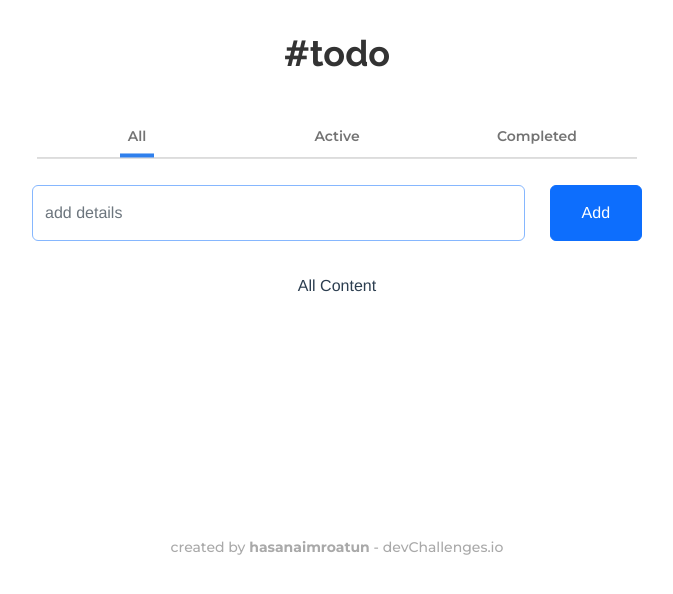
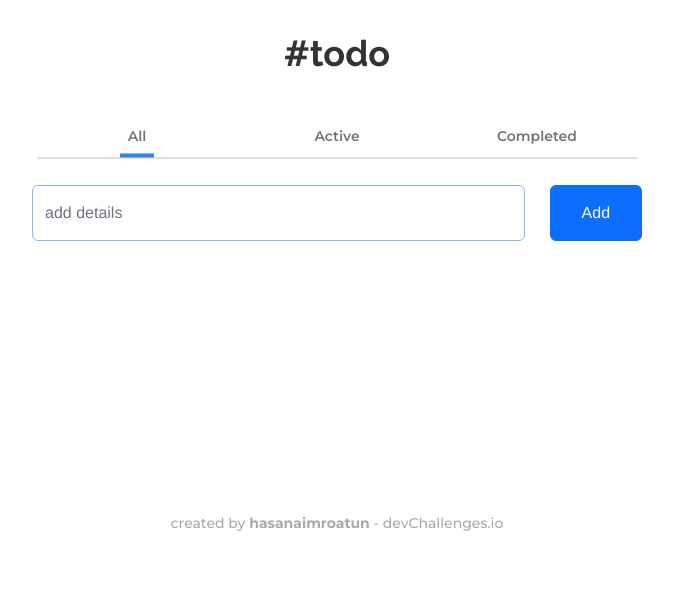
Before and after one commit to hasanaimroatun/wpu-tdDoChallenge, a Vue app: page / in a window 1280 px wide. Shown: the top 594 px of the page, without its empty margins (303-976 px from the left). Built offline with nearby package versions, Linux system fonts and the light colour scheme.

Commit message:
delete string

```diff
--- a/src/components/ActiveContent.vue
+++ b/src/components/ActiveContent.vue
@@ -1,6 +1,5 @@
 <template>
     <div>
-        Active Content
         <div v-for="todo in todoOngoing" :key="todo">
             <div class="form-check d-flex position-relative tList">
                 <input class="form-check-input" type="checkbox" id="flexCheckDefault" @click="addDecoration($event)">
--- a/src/components/AllContent.vue
+++ b/src/components/AllContent.vue
@@ -1,6 +1,6 @@
 <template>
     <div>
-        All Content
+
     </div>
 </template>
 
--- a/src/components/CompletedContent.vue
+++ b/src/components/CompletedContent.vue
@@ -1,6 +1,5 @@
 <template>
     <div>
-        Completed Content
         <div v-for="todo in todoCompleted" :key="todo">
             <div class="form-check d-flex position-relative tList">
                 <input class="form-check-input" type="checkbox" id="flexCheckDefault" checked>
```
